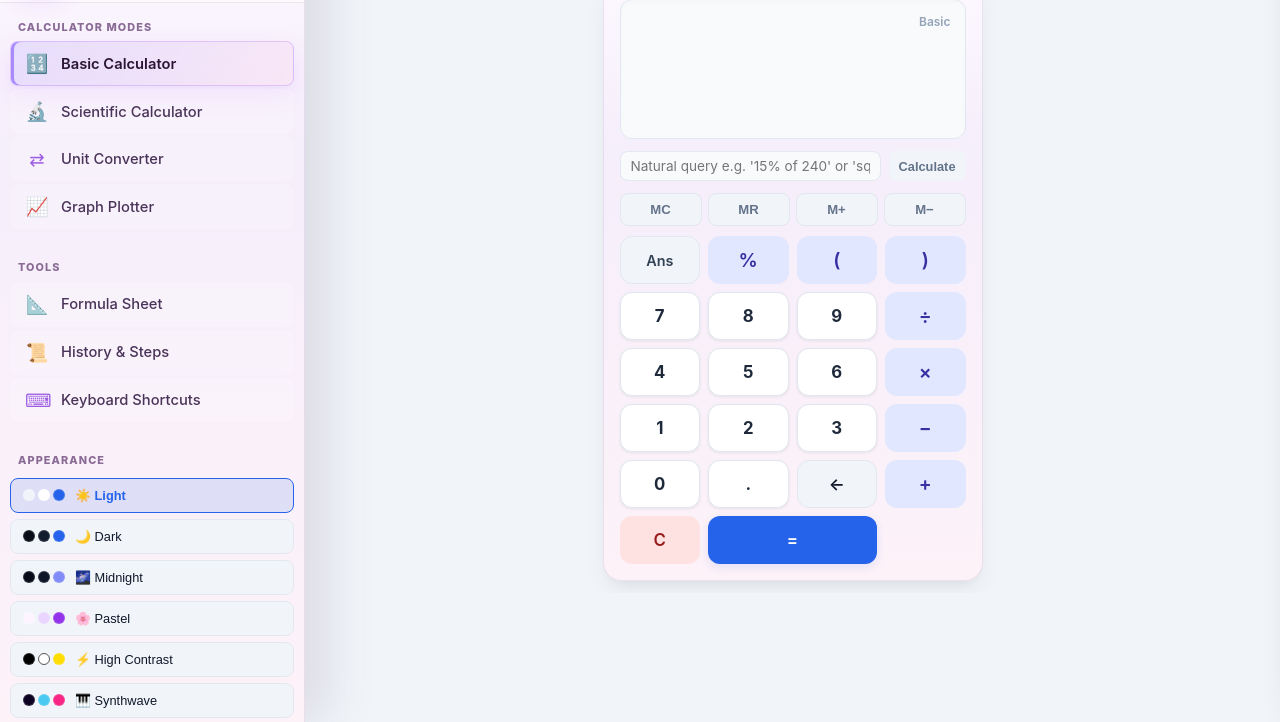
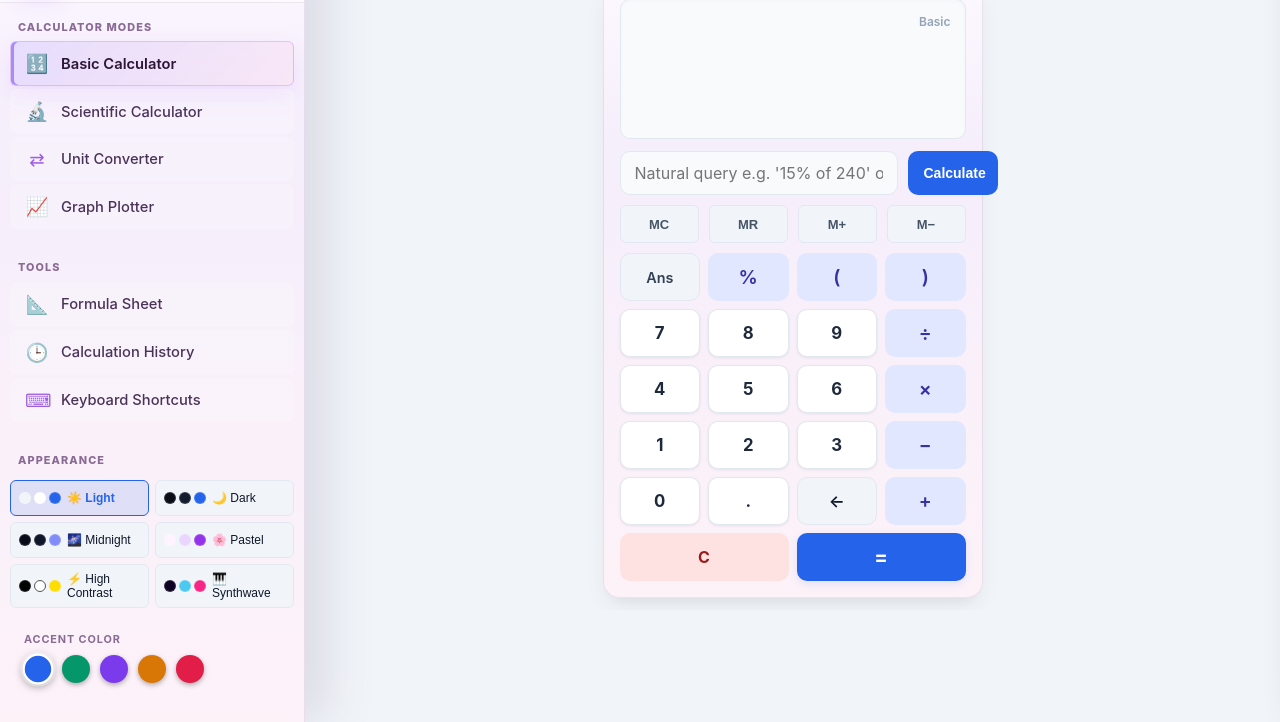
Before and after one commit to meghna24001/Calculator, a plain HTML site: page index.html in a window 1280 px wide. Shown: the part 78-800 px from the top of the page. Drawn offline with Linux system fonts and the light colour scheme.

Commit message:
changed the styles

```diff
--- a/css/style.css
+++ b/css/style.css
@@ -7,6 +7,29 @@
     /* Base typography */
     --font-main: -apple-system, BlinkMacSystemFont, "Segoe UI", Roboto, "Helvetica Neue", Arial, sans-serif;
     --font-mono: "SF Mono", "JetBrains Mono", Consolas, "Liberation Mono", Menlo, monospace;
+
+    /* Typographic Scale (7 cohesive steps) */
+    --fs-xs:   0.75rem;   /* 12px - Badges, sublabels, fine indicators */
+    --fs-sm:   0.8125rem; /* 13px - Subtitles, secondary meta, tooltips */
+    --fs-base: 0.875rem;  /* 14px - Body text, standard buttons, sidebar */
+    --fs-md:   1rem;      /* 16px - Inputs, prominent action buttons */
+    --fs-lg:   1.25rem;   /* 20px - Headings, modal titles, primary equals */
+    --fs-xl:   1.5rem;    /* 24px - Keypad numbers */
+    --fs-2xl:  2rem;      /* 32px - Main calculator display */
+
+    /* Spacing Scale */
+    --space-xs: 4px;
+    --space-sm: 6px;
+    --space-md: 10px;
+    --space-lg: 16px;
+    --space-xl: 24px;
+    --space-grid: 10px;   /* Standard rhythm between calculator rows */
+
+    /* Unified Border Radii (4 cohesive tiers) */
+    --radius-sm: 6px;     /* Small controls: badges, toolbar chips, swatches */
+    --radius-md: 10px;    /* Standard controls: keypad buttons, text inputs */
+    --radius-lg: 16px;    /* Containers: calculator card, drawer, dialog panels */
+    --radius-full: 9999px;/* Pill buttons, avatar icons */
 
     /* Default Accent: Electric Blue */
     --accent-primary: #2563eb;
@@ -21,9 +44,13 @@
     --bg-display: #f8fafc;
     --bg-display-border: #e2e8f0;
     --border-color: #e2e8f0;
+
+    /* Semantic Text Colors */
     --text-primary: #0f172a;
-    --text-secondary: #64748b;
+    --text-secondary: #475569;
     --text-muted: #94a3b8;
+    --text-accent: var(--accent-primary);
+    --text-error: #dc2626;
 
     /* Keypad button palettes (Light) */
     --btn-num-bg: #ffffff;
@@ -56,9 +83,6 @@
     /* Transitions */
     --transition-fast: 0.15s ease;
     --transition-normal: 0.25s ease;
-    --radius-sm: 8px;
-    --radius-md: 12px;
-    --radius-lg: 18px;
 }
 
 /* ==========================================================================
@@ -322,27 +346,28 @@
 
 /* ─── Theme Preset Picker (sidebar) ─── */
 .sidebar-theme-presets {
-    display: flex;
-    flex-direction: column;
+    display: grid;
+    grid-template-columns: repeat(2, 1fr);
     gap: 6px;
-    margin-top: 4px;
+    margin-top: 6px;
 }
 
 .theme-preset-btn {
     display: flex;
     align-items: center;
-    gap: 10px;
-    padding: 9px 12px;
-    border: 1.5px solid var(--border-color);
+    gap: 6px;
+    padding: 7px 8px;
+    border: 1px solid var(--border-color);
     border-radius: var(--radius-sm);
     background: var(--btn-fn-bg);
     color: var(--text-primary);
-    font-size: 0.8rem;
+    font-size: var(--fs-xs, 0.75rem);
     font-weight: 500;
     cursor: pointer;
     transition: all var(--transition-fast);
     text-align: left;
     width: 100%;
+    min-height: 36px;
 }
 
 .theme-preset-btn:hover {
@@ -701,8 +726,9 @@ body {
 /* Natural Language Query Bar */
 .smart-query-bar {
     display: flex;
-    gap: 8px;
-    margin-bottom: 12px;
+    gap: var(--space-grid, 10px);
+    margin-bottom: var(--space-grid, 10px);
+    min-height: 44px;
 }
 
 .smart-input {
@@ -710,12 +736,12 @@ body {
     border: 1px solid var(--border-color);
     background: var(--bg-display);
     color: var(--text-primary);
-    border-radius: var(--radius-sm);
-    padding: 6px 10px;
-    font-size: 0.85rem;
+    border-radius: var(--radius-md);
+    padding: 10px 14px;
+    font-size: var(--fs-md, 0.95rem);
     font-family: inherit;
     outline: none;
-    transition: border-color var(--transition-fast);
+    transition: border-color var(--transition-fast), box-shadow var(--transition-fast);
 }
 
 .smart-input:focus {
@@ -725,19 +751,25 @@ body {
 
 .smart-submit-btn {
     border: none;
-    background: var(--btn-fn-bg);
-    color: var(--text-secondary);
-    padding: 6px 10px;
-    border-radius: var(--radius-sm);
-    font-size: 0.8rem;
+    background: var(--accent-primary);
+    color: var(--accent-text, #ffffff);
+    padding: 10px 16px;
+    border-radius: var(--radius-md);
+    font-size: var(--fs-base, 0.875rem);
     font-weight: 600;
     cursor: pointer;
+    min-width: 90px;
     transition: all var(--transition-fast);
 }
 
 .smart-submit-btn:hover {
-    background: var(--accent-primary);
+    background: var(--accent-hover);
     color: #fff;
+}
+
+.smart-submit-btn:active {
+    background: var(--accent-active);
+    transform: scale(0.97);
 }
 
 /* ==========================================================================
@@ -747,20 +779,21 @@ body {
 .memory-bar {
     display: grid;
     grid-template-columns: repeat(4, 1fr);
-    gap: 6px;
-    margin-bottom: 10px;
+    gap: var(--space-grid, 10px);
+    margin-bottom: var(--space-grid, 10px);
 }
 
 .mem-btn {
     border: 1px solid var(--border-color);
     background: var(--btn-fn-bg);
     color: var(--text-secondary);
-    font-size: 0.82rem;
+    font-size: var(--fs-sm, 0.8125rem);
     font-weight: 600;
     padding: 8px 4px;
     border-radius: var(--radius-sm);
     cursor: pointer;
     transition: all var(--transition-fast);
+    min-height: 38px;
 }
 
 .mem-btn:hover {
@@ -912,9 +945,17 @@ body {
     color: #fff;
 }
 
-/* Spanned equals in basic layout */
+/* Spanned clear and equals in basic layout for balanced 4-column grid (2 + 2 = 4) */
+.layout-basic .clear-btn {
+    grid-column: span 2;
+    font-size: var(--fs-md, 1rem);
+    font-weight: 700;
+}
+
 .layout-basic .equal-btn {
     grid-column: span 2;
+    font-size: var(--fs-lg, 1.25rem);
+    font-weight: 700;
 }
 
 .layout-scientific .equal-btn {
@@ -2632,11 +2673,12 @@ body {
 }
 
 .sidebar-subtitle {
-    font-size: 0.7rem;
-    font-weight: 700;
-    letter-spacing: 0.08em;
+    font-size: var(--fs-sm, 0.8125rem);
+    font-weight: 600;
+    letter-spacing: 0.04em;
     color: #9c59ad;
     text-transform: uppercase;
+    line-height: 1.3;
 }
 
 [data-theme="dark"] .sidebar-subtitle {
--- a/index.html
+++ b/index.html
@@ -35,11 +35,13 @@
                     <span></span><span></span><span></span>
                 </span>
             </button>
+            <!-- Accessible Primary Heading -->
+            <h1 class="sr-only">Calyx &mdash; Modern Scientific &amp; Basic Calculator</h1>
         </div>
 
-<!-- Header Controls (History icon on top) -->
+        <!-- Header Controls (History icon on top) -->
         <div class="header-actions">
-            <button id="btn-history-toggle" class="icon-btn" title="History & Steps" aria-label="Toggle calculation history">📜</button>
+            <button id="btn-history-toggle" class="icon-btn" title="Calculation History" aria-label="Toggle calculation history">🕒</button>
         </div>
     </header>
 
@@ -87,9 +89,9 @@
                 <span class="sidebar-nav-icon">📐</span>
                 <span class="sidebar-nav-text">Formula Sheet</span>
             </button>
-            <button id="btn-sidebar-history" class="sidebar-nav-item" aria-label="Open History">
-                <span class="sidebar-nav-icon">📜</span>
-                <span class="sidebar-nav-text">History &amp; Steps</span>
+            <button id="btn-sidebar-history" class="sidebar-nav-item" aria-label="Open calculation history">
+                <span class="sidebar-nav-icon">🕒</span>
+                <span class="sidebar-nav-text">Calculation History</span>
             </button>
             <button id="btn-sidebar-keyboard" class="sidebar-nav-item" aria-label="Keyboard Shortcuts">
                 <span class="sidebar-nav-icon">⌨</span>
@@ -281,7 +283,7 @@
         <aside id="history-panel" class="history-panel" style="display: none;" role="complementary" aria-label="Calculation history and steps">
             <div class="history-header">
                 <div class="history-tabs">
-                    <button type="button" id="tab-btn-history" class="history-tab-btn active">📜 History</button>
+                    <button type="button" id="tab-btn-history" class="history-tab-btn active">🕒 History</button>
                     <button type="button" id="tab-btn-steps"   class="history-tab-btn">📐 Show Work</button>
                 </div>
                 <button type="button" id="btn-close-history" class="icon-btn" title="Close History" aria-label="Close history" style="margin-left: auto;">&#x2715;</button>
```
